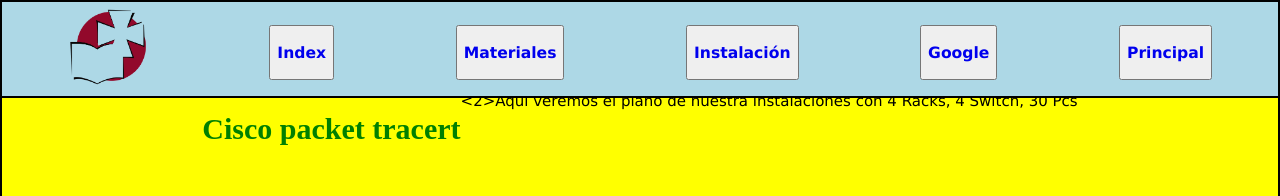
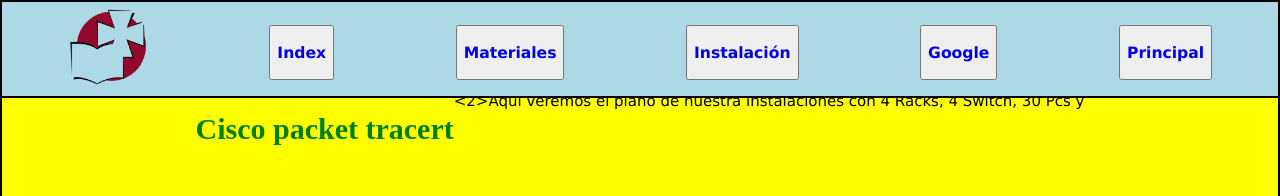
Before and after one commit to Fakeklon/Proyecto-Xalo, a plain HTML site: page Pagina/Fotos.html in a window 1280 px wide. Shown: the top 196 px of the page. Drawn offline with Linux system fonts and the light colour scheme.

Commit message:
archivo 23

```diff
--- a/Pagina/Fotos.html
+++ b/Pagina/Fotos.html
@@ -25,7 +25,7 @@
 			<br><br><br><br><br>
 			<div class="Intro">
 				<h1> Cisco packet tracert </h1>
-				<2>Aquí veremos el plano de nuestra instalaciones con 4 Racks, 4 Switch, 30 Pcs</2>
+				<2>Aquí veremos el plano de nuestra instalaciones con 4 Racks, 4 Switch, 30 Pcs y</2>
 				<img src="" >
 
 			</div>
```
